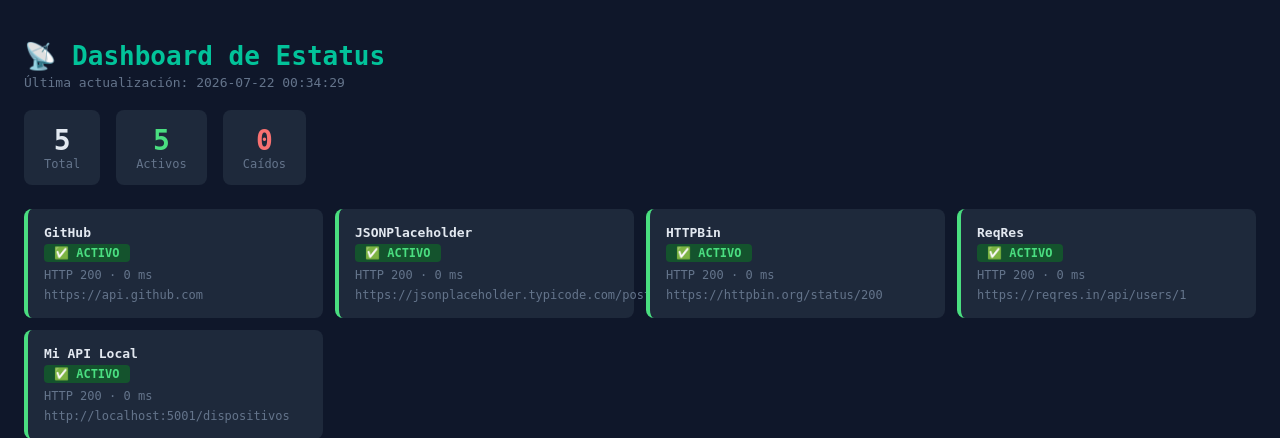
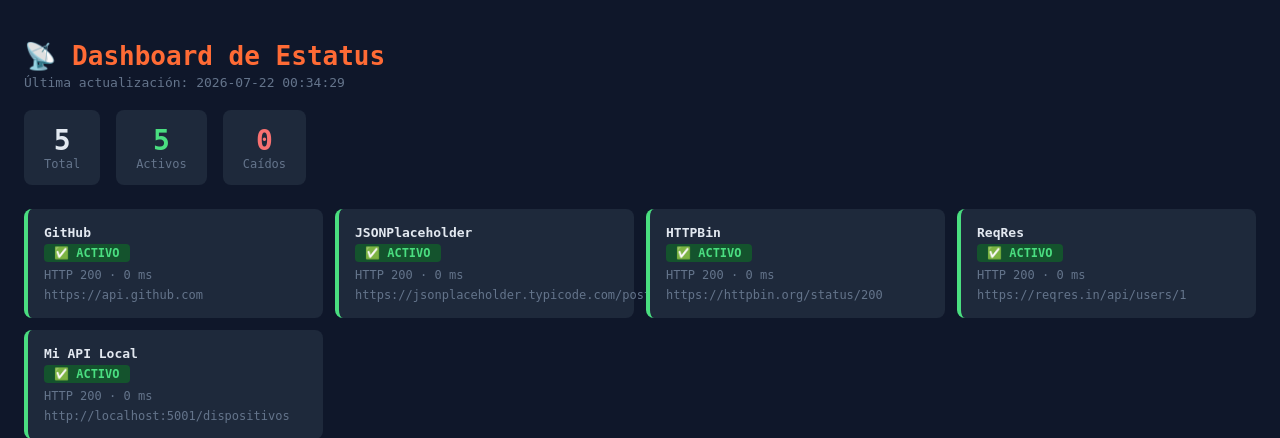
Before and after one commit to alan-alvarado2002/dashboard-estatus, a Flask app: page / in a window 1280 px wide. Shown: the top 438 px of the page. Run offline with Flask 3, Linux system fonts and the light colour scheme; data that the repository does not hold is empty.

Commit message:
Update index.html

```diff
--- a/templates/index.html
+++ b/templates/index.html
@@ -5,7 +5,7 @@
   <title>Dashboard de Estatus</title>
   <style>
     body{font-family:monospace;background:#0f172a;color:#e2e8f0;padding:24px;margin:0}
-    h1{color:#02C39A;margin-bottom:4px}
+    h1{color:#FF6B35;margin-bottom:4px}
     #ts{color:#64748b;font-size:13px;margin-bottom:20px}
     .resumen{display:flex;gap:16px;margin-bottom:24px}
     .r-card{background:#1e293b;border-radius:8px;padding:14px 20px;text-align:center}
```
